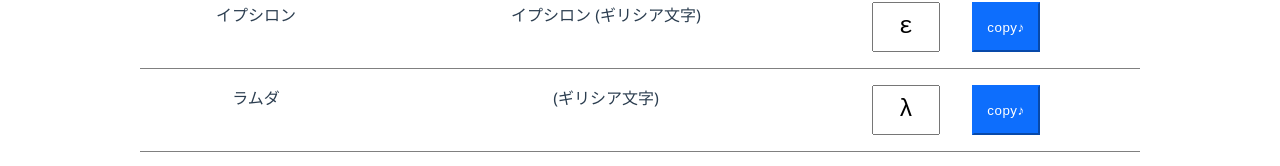
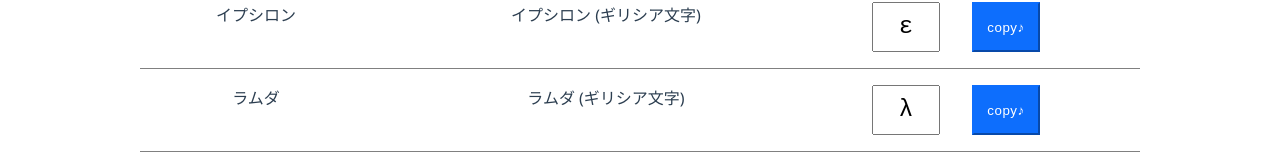
Before and after one commit to osawa-koki/special-char.ts, a Vue app: page / in a window 1280 px wide. Shown: the part 1402-1568 px from the top of the page. Built offline with nearby package versions, Linux system fonts and the light colour scheme.

Commit message:
小さな修正。

```diff
--- a/src/Data/SpecialChars.ts
+++ b/src/Data/SpecialChars.ts
@@ -136,7 +136,7 @@ const specialCharList: specialCharStruct[] = [
     id: 205,
     content: "λ",
     title: "ラムダ",
-    description: " (ギリシア文字)",
+    description: "ラムダ (ギリシア文字)",
     category: [SpecialCharType.symbol],
   },
   {
```
Also changed, not shown: 5 other files (tests, documents, lock files or other folders).
